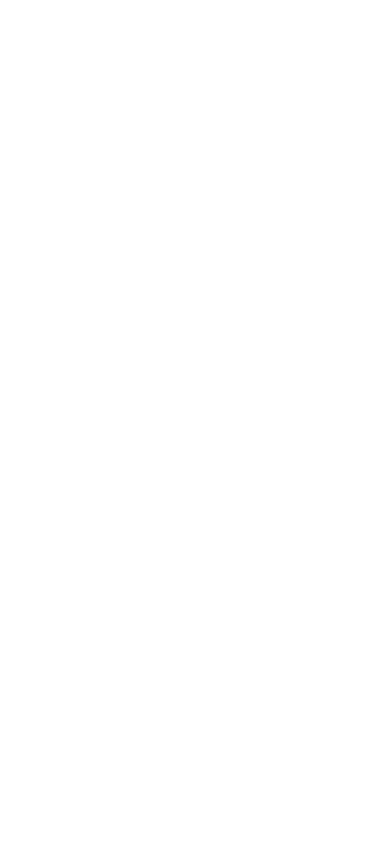
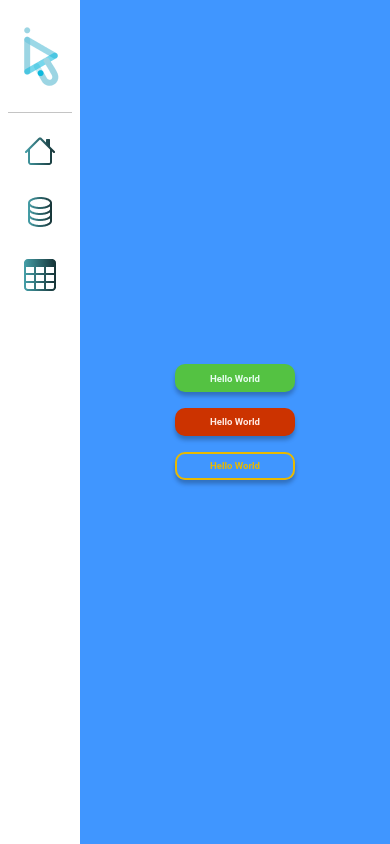
Before and after one commit to PabloRMCarneiro/component-base-ijunior, a React (Vite) app: page /navbar/example in a window 390 px wide. Before the commit this address had no page. Built offline with nearby package versions, Linux system fonts and the light colour scheme.

Commit message:
feat: Navbar mobile and desktop

```diff
--- /dev/null
+++ b/src/Components/Navbar/NavbarExample.tsx
@@ -0,0 +1,143 @@
+import React, { useState, useEffect } from "react";
+import GlobalStyle from "../../styles/GlobalStyle";
+import { useNavigate } from "react-router-dom";
+import { theme } from "../../styles/theme";
+
+import Box from "../Box";
+import Link from "../Link";
+import Text from "../Text";
+import Spacer from "../Spacer";
+import Button from "../Button";
+
+import logo from "./img/logo.png";
+import homeIcon from "./img/homeIcon.png";
+import dataBaseIcon from "./img/dataBaseIcon.png";
+import calendarIcon from "./img/calendarIcon.png";
+
+import NavbarShort from "./NavbarShort";
+
+import {
+  InternalContainerNavbar,
+  CenterContainer,
+  LineHorizontal,
+  LinkContainerNavbar,
+  MainContainer
+} from "../../utils/Containers";
+
+function NavbarExample() {
+  const navigate = useNavigate();
+
+  const [isMobile, setIsMobile] = useState(false);
+  const [screenWidth, getScreenWidth] = useState(window.innerWidth);
+  const setScreenWidth = () => getScreenWidth(window.innerWidth);
+
+  useEffect(() => {
+    window.addEventListener("resize", setScreenWidth);
+    return () => window.removeEventListener("resize", setScreenWidth);
+  }, []);
+
+  useEffect(
+    () =>
+      screenWidth <
+      Number(theme.breakpoints.t.slice(0, theme.breakpoints.t.indexOf("rem"))) *
+        16
+        ? setIsMobile(true)
+        : setIsMobile(false),
+    [screenWidth]
+  );
+
+  return (
+    <div style={{ display: "flex" }}>
+      <GlobalStyle />
+      {isMobile ? (
+        <NavbarShort />
+      ) : (
+        <Box size="navbarFull" backgroundColor="white">
+          <CenterContainer>
+            <InternalContainerNavbar>
+              <img src={logo} />
+              <Spacer vertical="8" />
+              <LineHorizontal />
+              <Spacer vertical="10" />
+
+              <LinkContainerNavbar>
+                <Spacer horizontal="4" />
+                <img
+                  src={homeIcon}
+                  style={{ cursor: "pointer" }}
+                  onClick={() => navigate("/")}
+                />
+                <Spacer horizontal="4" />
+                <Link path="/">
+                  <Text variant="legenda" color="greyDark" hover bold>
+                    Home
+                  </Text>
+                </Link>
+              </LinkContainerNavbar>
+
+              <Spacer vertical="12" />
+
+              <LinkContainerNavbar>
+                <Spacer horizontal="6" />
+                <img
+                  src={dataBaseIcon}
+                  style={{ cursor: "pointer" }}
+                  onClick={() => navigate("/modal")}
+                />
+                <Spacer horizontal="6" />
+                <Link path="/modal">
+                  <Text variant="legenda" color="greyDark" hover bold>
+                    Modais
+                  </Text>
+                </Link>
+              </LinkContainerNavbar>
+
+              <Spacer vertical="12" />
+
+              <LinkContainerNavbar>
+                <Spacer horizontal="4" />
+                <img
+                  src={calendarIcon}
+                  style={{ cursor: "pointer" }}
+                  onClick={() => navigate("/buttons")}
+                />
+                <Spacer horizontal="4" />
+                <Link path="/buttons">
+                  <Text variant="legenda" color="greyDark" hover bold>
+                    Buttons
+                  </Text>
+                </Link>
+              </LinkContainerNavbar>
+            </InternalContainerNavbar>
+          </CenterContainer>
+        </Box>
+      )}
+      <MainContainer
+        style={{
+          backgroundColor: `${theme.colors.primary}`,
+          width: `calc(100% - ${!isMobile ? "12.125" : "0"}rem)`,
+        }}
+      >
+        <Button size="xs" color="sucess" hover>
+          <Text variant="body2" bold>
+            Hello World
+          </Text>
+        </Button>
+        <Spacer vertical="8"/>
+        <Button size="xs" color="danger" hover>
+          <Text variant="body2" bold>
+            Hello World
+          </Text>
+        </Button>
+        <Spacer vertical="8"/>
+        <Button size="xs" color="warning" hover bordered>
+          <Text variant="body2" bold>
+            Hello World
+          </Text>
+        </Button>
+      </MainContainer>
+    </div>
+  );
+}
+
+export default NavbarExample;
--- a/src/pages/NavbarPage.tsx
+++ b/src/pages/NavbarPage.tsx
@@ -25,6 +25,7 @@
             Navbar Short
           </Text>
         </Button>
+
         <Spacer vertical="18" />
         <Button
           size="2xs"
@@ -37,6 +38,19 @@
             Navbar Full
           </Text>
         </Button>
+
+        <Spacer vertical="18" />
+        <Button
+          size="2xs"
+          color="primary"
+          hover
+          bordered
+          onClick={() => navigate("/navbar/example")}
+        >
+          <Text variant="body2" bold>
+            Example
+          </Text>
+        </Button>
       </MainContainer>
     </>
   );
--- a/src/utils/routes.tsx
+++ b/src/utils/routes.tsx
@@ -20,6 +20,7 @@
 import NavbarFull from "../Components/Navbar/NavbarFull";
 
 import NavbarShort from "../Components/Navbar/NavbarShort";
+import NavbarExample from "../Components/Navbar/NavbarExample";
 function routes() {
   return (
     <Router>
@@ -43,6 +44,7 @@
         <Route path="/navbar/full" element={<NavbarFull />} />
 
         <Route path="/navbar/short" element={<NavbarShort />} />
+        <Route path="/navbar/example" element={<NavbarExample />} />
 
       </Routes>
     </Router>
```
